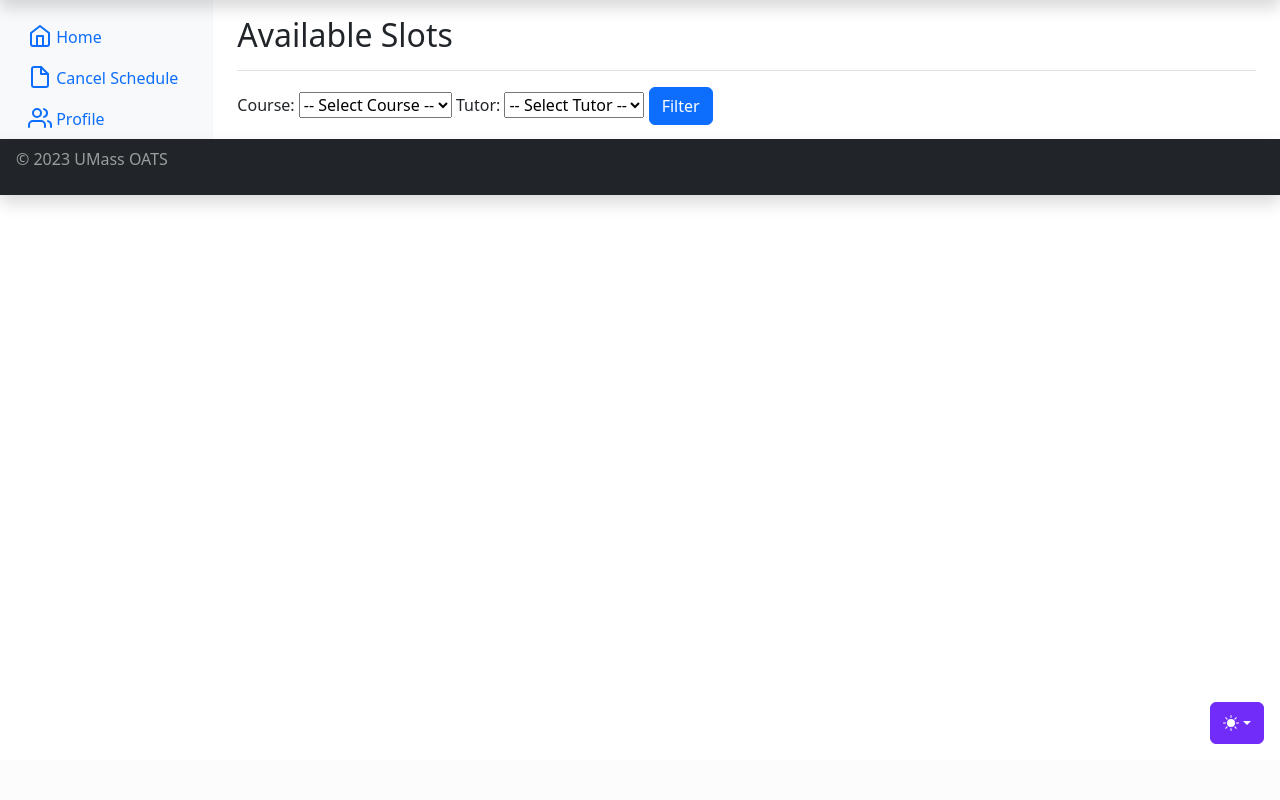
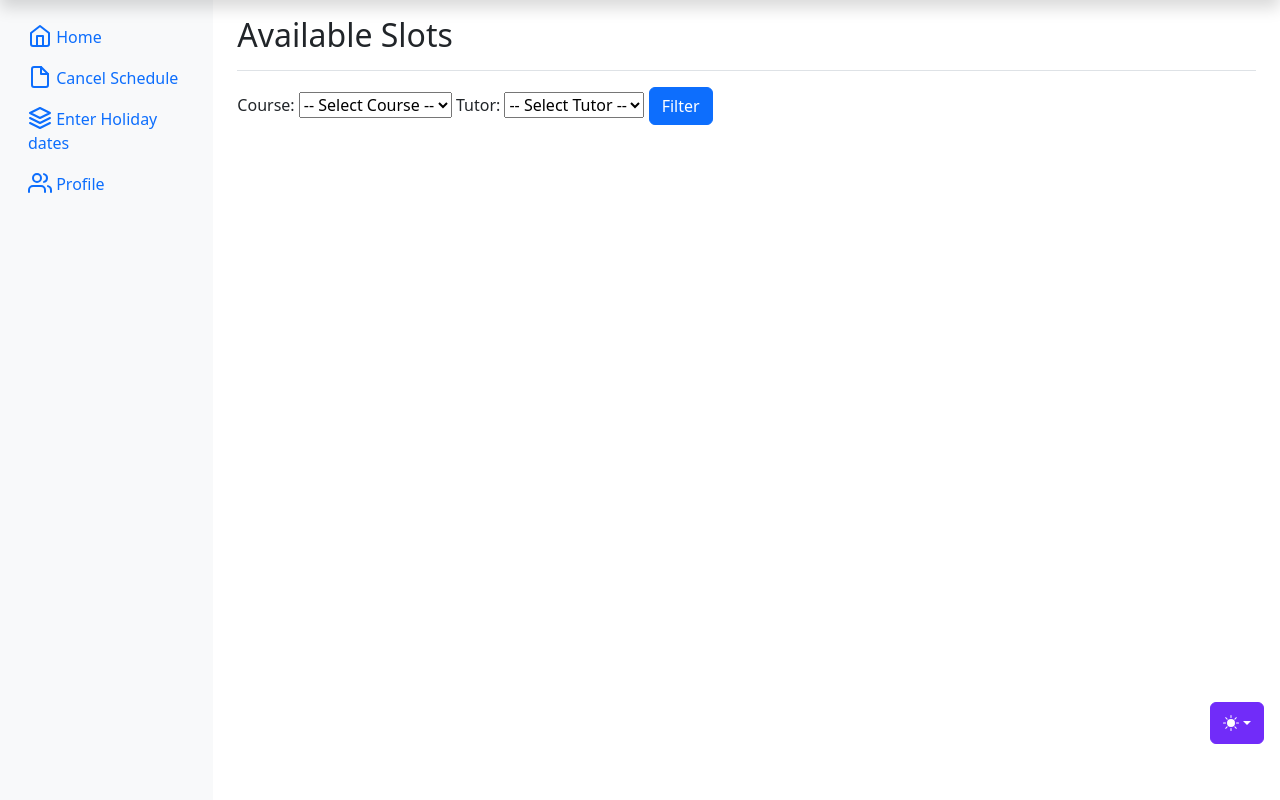
Before and after one commit to Shrey0997/UMB-OATS, a Django app: page /available/ in a window 1280 px wide. Shown: the part 40-840 px from the top of the page. Before the commit the page ends 784 px from the top, so only its background shows below. Run offline with Django 4.2, Linux system fonts and the light colour scheme; a user stored in the database is signed in; data comes from the database, SQL or seed files in the repository; both versions use the stored data as it was after the commit.

Commit message:
change base html

```diff
--- a/templates/base_bootstrapped.html
+++ b/templates/base_bootstrapped.html
@@ -169,7 +169,7 @@
 
 <div class="container-fluid">
     <div class="row">
-        <nav id="sidebarMenu" class="col-md-3 col-lg-2 d-md-block bg-body-tertiary sidebar collapse">
+        <nav id="sidebarMenu" class="col-md-3 col-lg-2 d-md-block bg-body-tertiary sidebar collapse" style="height: 100vh;">
             <div class="position-sticky pt-3 sidebar-sticky">
                 <ul class="nav flex-column">
                     <li class="nav-item">
@@ -209,6 +209,15 @@
                         </a>
                     </li>
 
+                    {% if request.user.is_superuser %}
+                        <li class="nav-item">
+                            <a class="nav-link" href="{% url 'holidays' %}">
+                                <span data-feather="layers" class="align-text-bottom"></span>
+                                Enter Holiday dates
+                            </a>
+                        </li>
+                    {% endif %}
+
                     <li class="nav-item">
                         <a class="nav-link" href="{%  url 'profile' %}">
                             <span data-feather="users" class="align-text-bottom"></span>
@@ -232,12 +241,6 @@
 <script src="{% static 'js/feather.min.js' %}" crossorigin="anonymous"></script>
 <script src="{% static 'js/dashboard.js' %}"></script>
 
-<footer class="navbar navbar-dark sticky-top bg-dark flex-md-nowrap p-0 shadow">
-    <div class="navbar-nav">
-        <div class="nav-item text-nowrap">
-            <p class="nav-link px-3" >&copy; 2023 UMass OATS</p>
-        </div>
-    </div>
-</footer>
+
 </body>
 </html>
```
Also changed, not shown: db.sqlite3.
